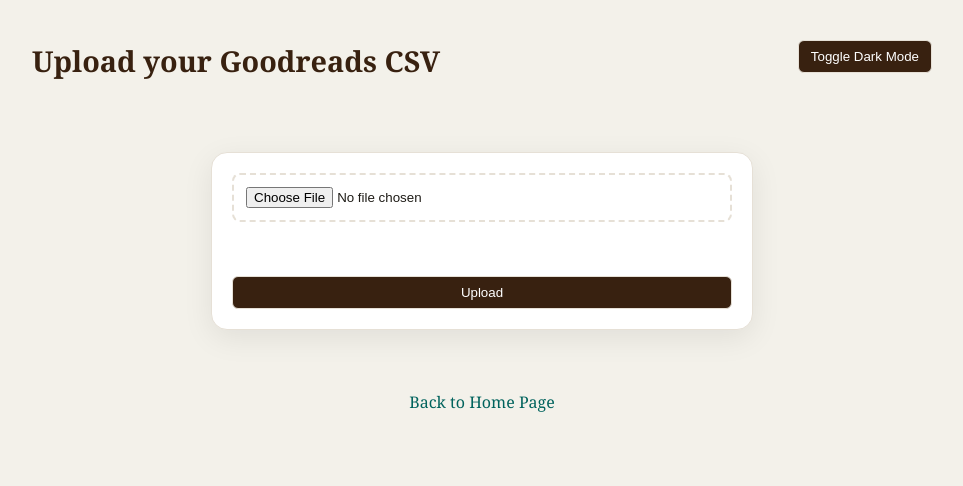
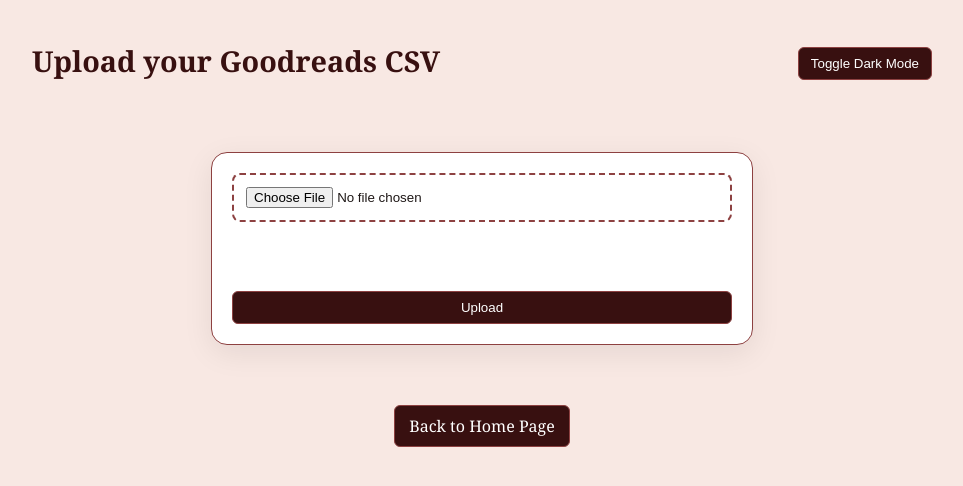
Before and after one commit to kflick3r/My_Reading_Lab, a Flask app: page /upload in a window 1280 px wide. Shown: the top 486 px of the page, without its empty margins (158-1121 px from the left). Run offline with Flask 3, Linux system fonts and the light colour scheme.

Commit message:
Button Updates

```diff
--- a/app.py
+++ b/app.py
@@ -89,53 +89,72 @@ def analyze(filename):
 
     # Create Static folder if doesn't exsits
     os.makedirs("static", exist_ok=True)
+
+    # Styling for Charts
     plt.style.use("seaborn-v0_8")
+    plt.rcParams.update({
+    "font.size": 20,
+    "axes.labelsize": 25,
+    "xtick.labelsize": 16,
+    "ytick.labelsize": 16,
+    })
 
     # ----- CHART 1: Rating Distribution -----
     chart1_path = os.path.join("static", f"rating_{filename}.png")
 
     if len(read_df) > 0:
-        plt.figure(figsize=(7, 4))
+        plt.figure(figsize=(10, 6))
 
         rating_counts = read_df["My Rating"].value_counts().sort_index()
         rating_counts = rating_counts[rating_counts.index > 0]
 
-        plt.bar(
-            rating_counts.index.astype(int),
-            rating_counts.values,
-            color="#F58518"
-        )
+        ratings = rating_counts.index.astype(int)
+        values = rating_counts.values
 
-        plt.title("Rating Distribution of Read Books")
+        color_map = {
+            1: "#F3C2C2",
+            2: "#D48585",
+            3: "#B63838",
+            4: "#860B0B",
+            5: "#580000",
+        }
+
+        colors = [color_map.get(r, "#999999") for r in ratings]
+
+        plt.bar(ratings, values, color=colors, edgecolor="white", linewidth=1)
+
         plt.xlabel("Rating")
         plt.ylabel("Count")
         plt.xticks([1, 2, 3, 4, 5])
 
-        plt.tight_layout()
-        plt.savefig(chart1_path, dpi=150)
+        plt.grid(axis="y", linestyle="--", alpha=0.3)
+        plt.savefig(chart1_path, dpi=200, bbox_inches="tight")
         plt.close()
 
     # ----- CHART 2: Books Per Year -----
     chart2_path = os.path.join("static", f"year_{filename}.png")
 
     if len(year_counts) > 0:
-        plt.figure(figsize=(7,4))
+        plt.figure(figsize=(10,6))
 
         plt.bar(
             year_counts.index.astype(int),
             year_counts.values,
-            color="#4C78A8"
+            color="#41496E"
         )
 
-        plt.title("Books Read Per Year")
         plt.xlabel("Year")
         plt.ylabel("Books")
 
-        plt.xticks(year_counts.index.astype(int))
+        plt.xticks(
+            year_counts.index.astype(int),
+            rotation=45,
+            ha="right"
+        )
+
         plt.grid(axis="y", linestyle="--", alpha=0.3)
 
-        plt.tight_layout()
-        plt.savefig(chart2_path, dpi=150)
+        plt.savefig(chart2_path, dpi=200, bbox_inches="tight")
         plt.close()
 
     # Render
--- a/static/style.css
+++ b/static/style.css
@@ -3,28 +3,29 @@
 ========================================================= */
 
 :root {
-    /* Light theme (Goodreads-inspired) */
-    --bg: #f3f1ea;
-    --text: #1e1b16;
+    /* Light Theme */
+    --bg: #f8e8e3;
+    --text: #1e1716;
     --card: #ffffff;
-    --border: #e6e0d6;
+    --border: #8d4141;
 
-    --accent: #382110;     /* Goodreads brown */
-    --accent-2: #00635d;   /* Goodreads green */
-    --link: #00635d;
+    --accent: #381010;
+    --accent-2: #010252;
+    --link: #001f63;
 
     --shadow: rgba(0, 0, 0, 0.08);
 }
 
+/* Dark Theme */
 body.dark {
-    --bg: #1c1b18;
-    --text: #e8e6e3;
-    --card: #2a2926;
-    --border: #3a3834;
+    --bg: #221818;
+    --text: #ebdfdf;
+    --card: #332020;
+    --border: #eec0c0;
 
-    --accent: #c4a484;
-    --accent-2: #7fb3a3;
-    --link: #e0ece9;
+    --accent: #c48484;
+    --accent-2: #798ba5;
+    --link: #ced0e2;
 
     --shadow: rgba(0, 0, 0, 0.5);
 }
@@ -74,9 +75,27 @@ button {
     background: var(--accent);
     color: white;
     transition: all 0.2s ease;
+    margin-top: 15px;
 }
 
 button:hover {
+    opacity: 0.9;
+    transform: scale(1.03);
+}
+
+.btn {
+    display: inline-block;
+    padding: 8px 14px;
+    border: 1px solid var(--border);
+    border-radius: 6px;
+    background: var(--accent);
+    color: #fff;
+    text-decoration: none;
+    cursor: pointer;
+    transition: all 0.2s ease;
+}
+
+.btn:hover {
     opacity: 0.9;
     transform: scale(1.03);
 }
@@ -124,7 +143,7 @@ button:hover {
     transition: transform 0.2s ease, box-shadow 0.2s ease;
 }
 
-.card:hover {
+.page-dashboard .card:hover {
     transform: translateY(-4px);
     box-shadow: 0 10px 35px var(--shadow);
 }
@@ -142,6 +161,7 @@ button:hover {
     display: flex;
     flex-direction: column;
     gap: 10px;
+    padding: 10px;
 }
 
 form {
@@ -171,6 +191,16 @@ input:focus {
     border-color: var(--accent);
 }
 
+img {
+    width: 100%;
+    max-width: 700px;
+    height: auto;
+    display: block;
+    margin: 10px auto 0;
+    border-radius: 12px;
+    box-shadow: 0 10px 25px var(--shadow);
+}
+
 /* =========================================================
    5. UTILITIES
 ========================================================= */
@@ -181,7 +211,7 @@ input:focus {
 }
 
 .hint {
-    font-size: 13px;
+    font-size: 18px;
     opacity: 0.7;
 }
 
--- a/templates/upload.html
+++ b/templates/upload.html
@@ -23,7 +23,7 @@
             </div>
 
             <div class="center">
-                <a href="/">Back to Home Page</a>
+                <a href="/" class="btn">Back to Home Page</a>
             </div>
 
         </div>
```
Also changed, not shown: templates/dashboard.html (+4 -4 lines).
